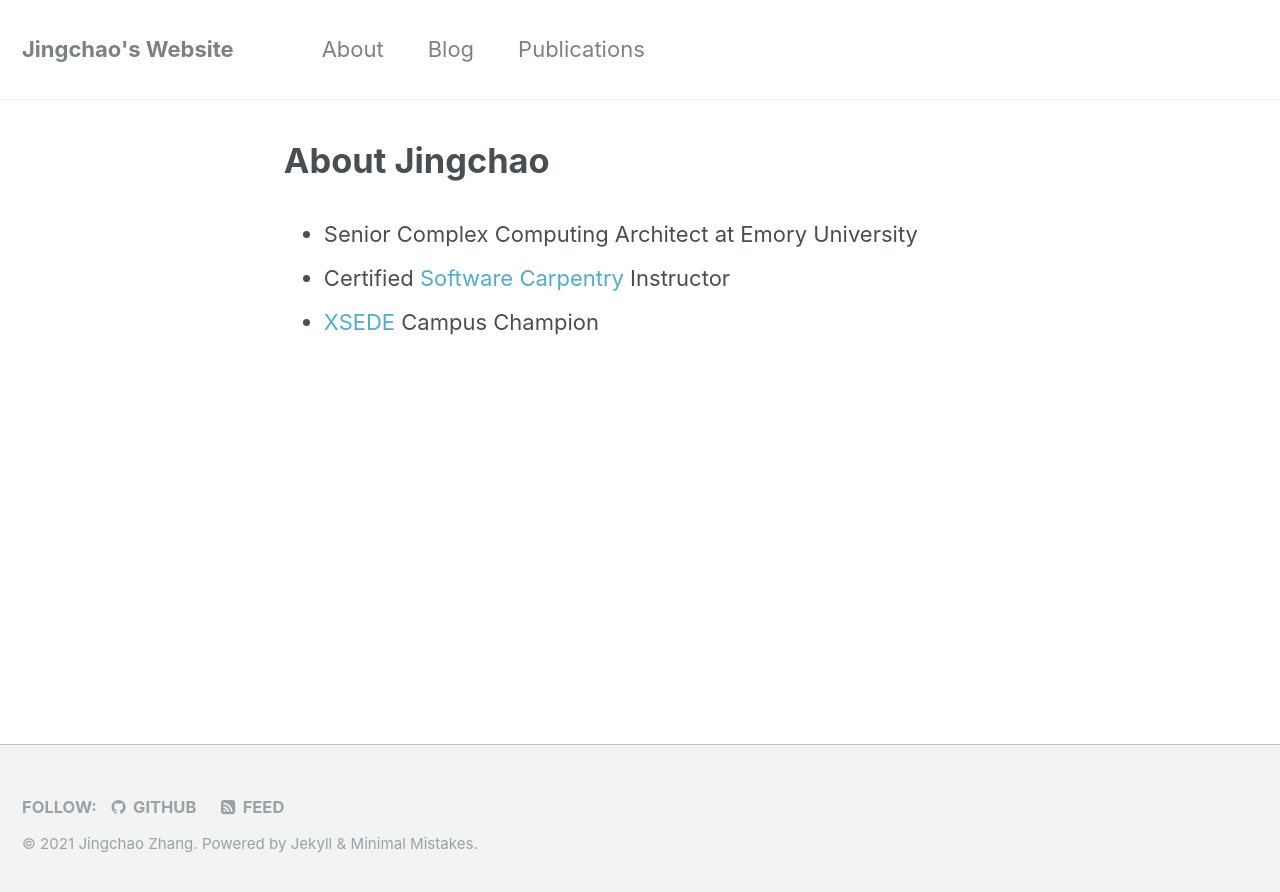
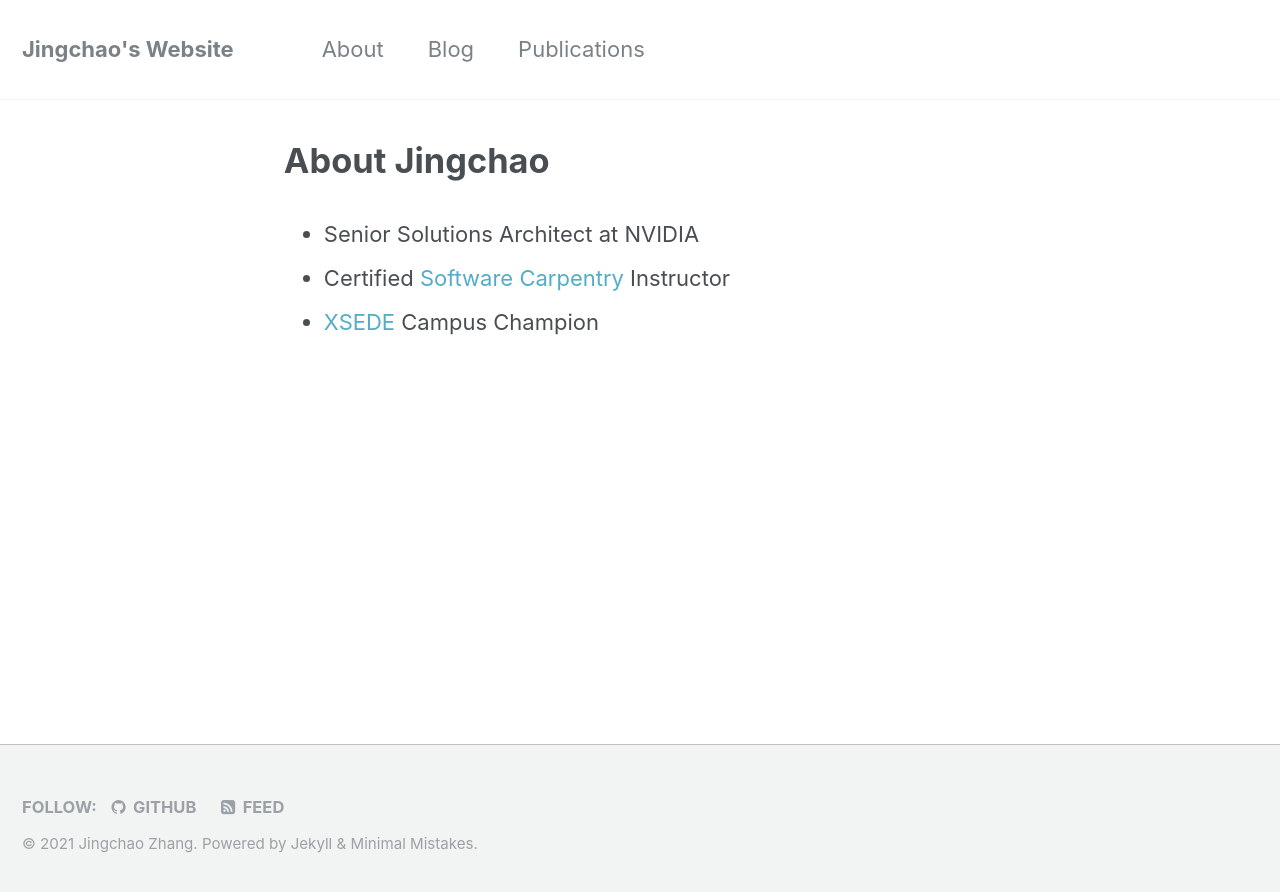
Before and after one commit to JingchaoZhang/JingchaoZhang.github.io, a Jekyll site: the page built from _pages/about.md, in a window 1280 px wide. Shown: the top 892 px of the page. Built offline with Jekyll 4.4.1, drawn with Linux system fonts in a browser that asks for light colours.

Commit message:
Update about.md

```diff
--- a/_pages/about.md
+++ b/_pages/about.md
@@ -5,6 +5,6 @@ permalink: /about/
 author_profile: false
 ---
 
-- Senior Complex Computing Architect at Emory University
+- Senior Solutions Architect at NVIDIA
 - Certified [Software Carpentry](http://software-carpentry.org/) Instructor
 - [XSEDE](https://www.xsede.org/) Campus Champion
```
